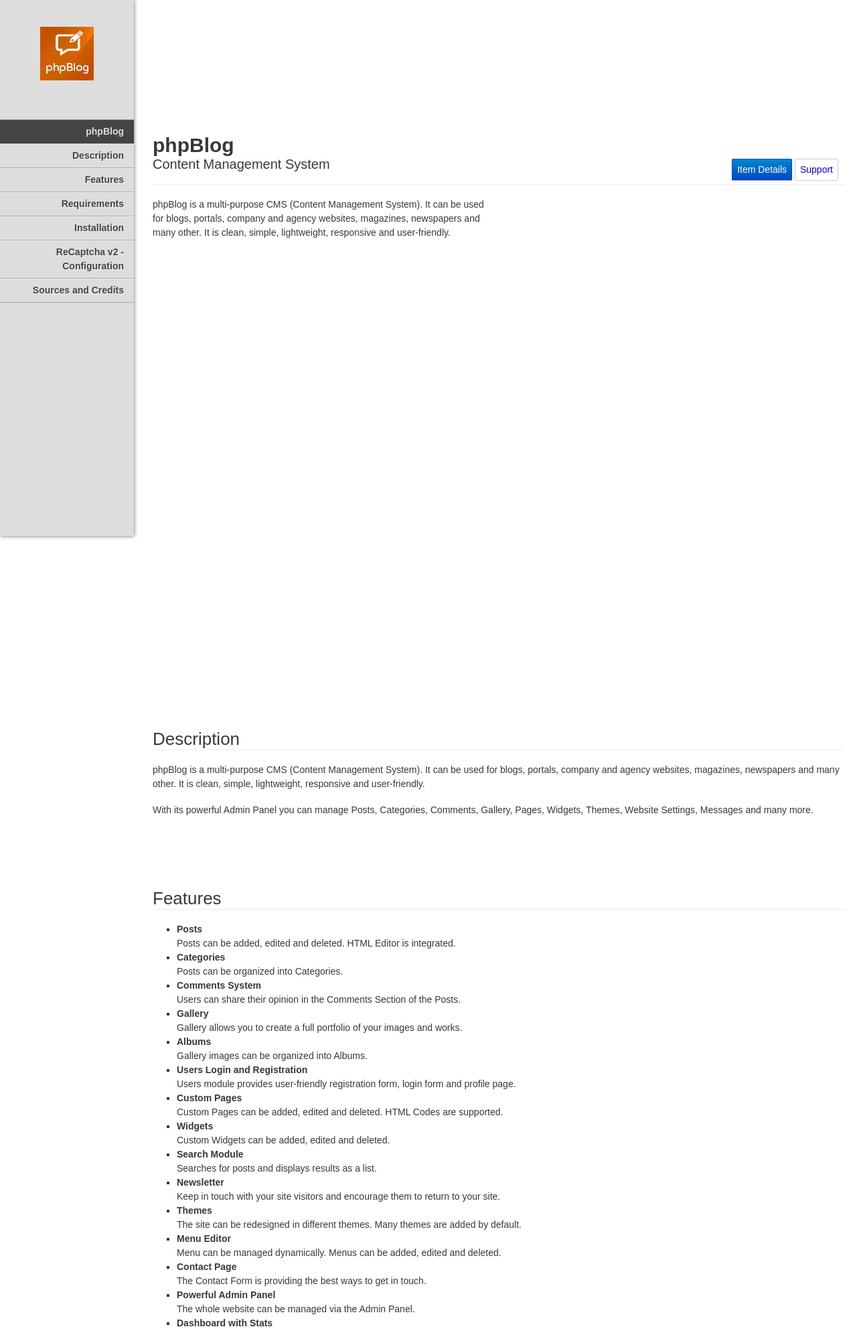
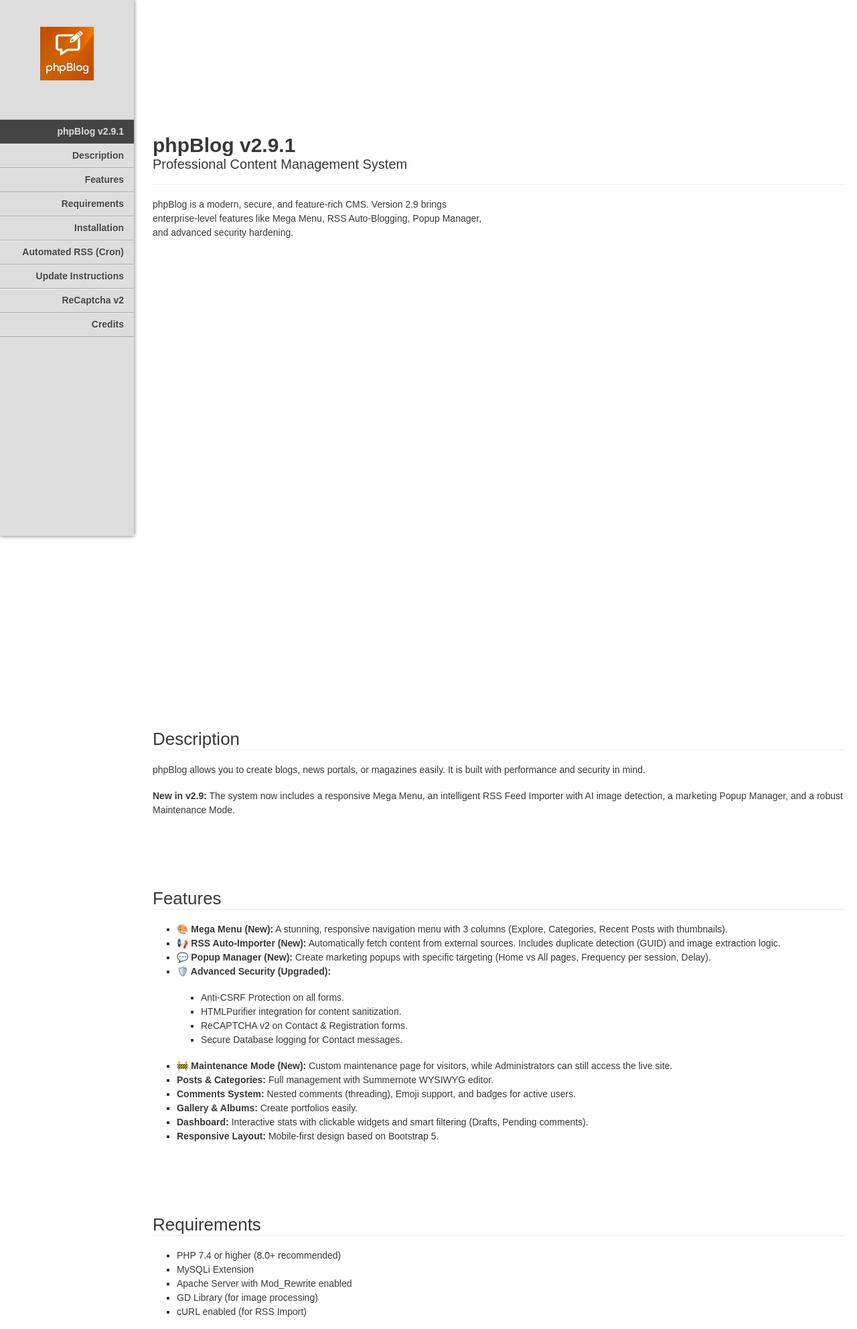
Before and after one commit to ZelTroN-2k3/phpBlog_2.8.1_fixed, a PHP site: page /Documentation/index.html in a window 1280 px wide. Shown: the top 1984 px of the page at 67% size. Run offline with PHP 8.4, Linux system fonts and the light colour scheme.

Commit message:
Add files via upload

```diff
--- a/Documentation/index.html
+++ b/Documentation/index.html
@@ -1,14 +1,8 @@
 <!doctype html>
-<!--[if IE 6 ]><html lang="en-us" class="ie6"> <![endif]-->
-<!--[if IE 7 ]><html lang="en-us" class="ie7"> <![endif]-->
-<!--[if IE 8 ]><html lang="en-us" class="ie8"> <![endif]-->
-<!--[if (gt IE 7)|!(IE)]><!-->
 <html lang="en-us">
-<!--<![endif]-->
-
 <head>
     <meta charset="utf-8">
-    <title>phpBlog – Content Management System</title>
+    <title>phpBlog v2.9.1 – Professional CMS Documentation</title>
 
     <link rel="stylesheet" href="assets/css/style.css" media="all">
     <style>
@@ -98,6 +92,23 @@
             color: #DDDDDD;
             border-top: 1px solid #444444;
         }
+
+        code {
+            background: #f4f4f4;
+            border: 1px solid #ddd;
+            border-left: 3px solid #0088CC;
+            color: #666;
+            page-break-inside: avoid;
+            font-family: monospace;
+            font-size: 15px;
+            line-height: 1.6;
+            margin-bottom: 1.6em;
+            max-width: 100%;
+            overflow: auto;
+            padding: 1em 1.5em;
+            display: block;
+            word-wrap: break-word;
+        }
     </style>
 </head>
 
@@ -105,27 +116,25 @@
     <div id="documenter_sidebar">
         <a href="#documenter_cover" id="documenter_logo"></a>
         <ul id="documenter_nav">
-            <li><a class="current" href="#documenter_cover">phpBlog</a></li>
+            <li><a class="current" href="#documenter_cover">phpBlog v2.9.1</a></li>
 
             <li><a href="#description" title="Description">Description</a></li>
             <li><a href="#features" title="Features">Features</a></li>
             <li><a href="#requirements" title="Requirements">Requirements</a></li>
             <li><a href="#installation" title="Installation">Installation</a></li>
-            <li><a href="#recaptcha" title="ReCaptcha v2">ReCaptcha v2 - Configuration</a></li>
-			<li><a href="#sources_and_credits" title="Sources and Credits">Sources and Credits</a></li>
+            <li><a href="#rss_cron" title="Automated RSS">Automated RSS (Cron)</a></li>
+            <li><a href="#updates" title="Update Instructions">Update Instructions</a></li>
+            <li><a href="#recaptcha" title="ReCaptcha v2">ReCaptcha v2</a></li>
+			<li><a href="#credits" title="Credits">Credits</a></li>
 
         </ul>
     </div>
     <div id="documenter_content">
         <section id="documenter_cover">
-            <h1>phpBlog</h1>
-            <h2>Content Management System</h2>
-            <div id="documenter_buttons">
-                <a href="https://codecanyon.net/item/phpblog-powerful-blog-cms/5979801?ref=Antonov_WEB" target="_blank" class="btn btn-primary btn-large">Item Details</a>
-				<a href="https://codecanyon.net/item/phpblog-powerful-blog-cms/5979801/support/contact?ref=Antonov_WEB" target="_blank" class="btn btn-large">Support</a>
-            </div>
+            <h1>phpBlog v2.9.1</h1>
+            <h2>Professional Content Management System</h2>
             <hr>
-            <p>phpBlog is a multi-purpose CMS (Content Management System). It can be used for blogs, portals, company and agency websites, magazines, newspapers and many other. It is clean, simple, lightweight, responsive and user-friendly.</p>
+            <p>phpBlog is a modern, secure, and feature-rich CMS. Version 2.9 brings enterprise-level features like Mega Menu, RSS Auto-Blogging, Popup Manager, and advanced security hardening.</p>
 		</section>
 
         <section id="description">
@@ -133,9 +142,9 @@
                 <h3>Description</h3>
                 <hr class="notop">
             </div>
-            <p>phpBlog is a multi-purpose CMS (Content Management System). It can be used for blogs, portals, company and agency websites, magazines, newspapers and many other. It is clean, simple, lightweight, responsive and user-friendly.</p>
+            <p>phpBlog allows you to create blogs, news portals, or magazines easily. It is built with performance and security in mind.</p>
 
-            <p>With its powerful Admin Panel you can manage Posts, Categories, Comments, Gallery, Pages, Widgets, Themes, Website Settings, Messages and many more.</p>
+            <p><strong>New in v2.9:</strong> The system now includes a responsive Mega Menu, an intelligent RSS Feed Importer with AI image detection, a marketing Popup Manager, and a robust Maintenance Mode.</p>
         </section>
 
         <section id="features">
@@ -144,53 +153,24 @@
                 <hr class="notop">
             </div>
             <ul>
-<li><strong>Posts</strong><br />
-Posts can be added, edited and deleted. HTML Editor is integrated.</li>
-<li><strong>Categories</strong><br />
-Posts can be organized into Categories.</li>
-<li><strong>Comments System</strong><br />
-Users can share their opinion in the Comments Section of the Posts.</li>
-<li><strong>Gallery</strong><br />
-Gallery allows you to create a full portfolio of your images and works.</li>
-<li><strong>Albums</strong><br />
-Gallery images can be organized into Albums.</li>
-<li><strong>Users Login and Registration</strong><br />
-Users module provides user-friendly registration form, login form and profile page.</li>
-<li><strong>Custom Pages</strong><br />
-Custom Pages can be added, edited and deleted. HTML Codes are supported.</li>
-<li><strong>Widgets</strong><br />
-Custom Widgets can be added, edited and deleted.</li>
-<li><strong>Search Module</strong><br />
-Searches for posts and displays results as a list.</li>
-<li><strong>Newsletter</strong><br />
-Keep in touch with your site visitors and encourage them to return to your site.</li>
-<li><strong>Themes</strong><br />
-The site can be redesigned in different themes. Many themes are added by default.</li>
-<li><strong>Menu Editor</strong><br />
-Menu can be managed dynamically. Menus can be added, edited and deleted.</li>
-<li><strong>Contact Page</strong><br />
-The Contact Form is providing the best ways to get in touch.</li>
-<li><strong>Powerful Admin Panel</strong><br />
-The whole website can be managed via the Admin Panel.</li>
-<li><strong>Dashboard with Stats</strong><br />
-On the Dashboard you can check the Statistics.</li>
-<li><strong>File Manager</strong><br />
-File Manager allows you to upload, view and delete files.</li>
-<li><strong>RSS Feed</strong><br />
-Web feed that allows users and applications to access updates to your website in a standardized, computer-readable format.</li>
-<li><strong>XML Sitemap</strong><br />
-Sitemap is XML file that lists your website’s pages, making sure search engines can find and crawl them.</li>
-<li><strong>Secure</strong><br />
-The script is integrated with special security functions borrowed from Project SECURITY to protect the whole site and its users.</li>
-<li><strong>Very Optimized</strong><br />
-The script is very lightweight and optimized.</li>
-<li><strong>Responsive Layout</strong><br />
-Looks good on many devices and screen resolutions.</li>
-<li><strong>Easy to setup</strong><br />
-The script is integrated with Installation Wizard that will help you to install the app.</li>
-</ul>
-<em>and many more...</em>
-
+                <li><strong>🎨 Mega Menu (New):</strong> A stunning, responsive navigation menu with 3 columns (Explore, Categories, Recent Posts with thumbnails).</li>
+                <li><strong>📢 RSS Auto-Importer (New):</strong> Automatically fetch content from external sources. Includes duplicate detection (GUID) and image extraction logic.</li>
+                <li><strong>💬 Popup Manager (New):</strong> Create marketing popups with specific targeting (Home vs All pages, Frequency per session, Delay).</li>
+                <li><strong>🛡️ Advanced Security (Upgraded):</strong>
+                    <ul>
+                        <li>Anti-CSRF Protection on all forms.</li>
+                        <li>HTMLPurifier integration for content sanitization.</li>
+                        <li>ReCAPTCHA v2 on Contact & Registration forms.</li>
+                        <li>Secure Database logging for Contact messages.</li>
+                    </ul>
+                </li>
+                <li><strong>🚧 Maintenance Mode (New):</strong> Custom maintenance page for visitors, while Administrators can still access the live site.</li>
+                <li><strong>Posts & Categories:</strong> Full management with Summernote WYSIWYG editor.</li>
+                <li><strong>Comments System:</strong> Nested comments (threading), Emoji support, and badges for active users.</li>
+                <li><strong>Gallery & Albums:</strong> Create portfolios easily.</li>
+                <li><strong>Dashboard:</strong> Interactive stats with clickable widgets and smart filtering (Drafts, Pending comments).</li>
+                <li><strong>Responsive Layout:</strong> Mobile-first design based on Bootstrap 5.</li>
+            </ul>
         </section>
 
         <section id="requirements">
@@ -199,9 +179,11 @@
                 <hr class="notop">
             </div>
             <ul>
-                <li>PHP</li>
-                <li>MySQLi</li>
-				<li>Apache Mod_Rewrite</li>
+                <li>PHP 7.4 or higher (8.0+ recommended)</li>
+                <li>MySQLi Extension</li>
+				<li>Apache Server with Mod_Rewrite enabled</li>
+                <li>GD Library (for image processing)</li>
+                <li>cURL enabled (for RSS Import)</li>
             </ul>
         </section>
 
@@ -211,70 +193,79 @@
                 <hr class="notop">
             </div>
             <ol>
-                <li>Upload the files from the &quot;Source&quot; folder of the script on your host</li>
-                <li>Create a MySQL database (Your hosting provider can assist)</li>
-                <li>Visit your website where you uploaded the files (For example: yourwebsite.com/)</li>
-                <li>The Installation Wizard will open automatically, just follow the steps</li>
-				<li>Add ReCaptcha v2 keys on the Settings page of the Admin Panel.</li>
-            </ol><br />
+                <li>Upload all files to your server.</li>
+                <li>Create a new MySQL database.</li>
+                <li>Visit your website URL (e.g., <code>yourwebsite.com/install/</code>).</li>
+                <li>Follow the installation wizard steps:
+                    <ul>
+                        <li><strong>Database Info:</strong> Enter your DB credentials.</li>
+                        <li><strong>Settings:</strong> Set your <strong>Site Email</strong> (for notifications) and <strong>Admin Account</strong> details separately.</li>
+                    </ul>
+                </li>
+                <li><strong>Important:</strong> Once installed, delete the <code>/install/</code> folder from your server for security.</li>
+            </ol>
+        </section>
 
-            <p><b>Note:</b>
-				<i>If you are updating the script replace all files with the updated.
-				If problems appear delete the config.php file of phpBlog and follow the Installation Steps.
-				To backup your data export all phpBlog related database tables.</i>
+        <section id="rss_cron">
+            <div class="page-header">
+                <h3>Automated RSS Import (Cron Job)</h3>
+                <hr class="notop">
+            </div>
+            <p>To fetch RSS feeds automatically without clicking the "Import" button manually, you can set up a Cron Job on your server (cPanel/Plesk).</p>
 
-			<p><b>Update instructions for v1.5 =></b> Run these SQL queries in PHPMyAdmin:<br /></p>
+            <h4>1. Security Key</h4>
+            <p>Open <code>admin/run_rss_import.php</code> and find the following line:</p>
+            <code>define('RSS_CRON_SECRET_KEY', '#7dWrR!W@29LxG22wW^b');</code>
+            <p>You can change this key to a custom secret string for better security.</p>
+
+            <h4>2. Cron Command</h4>
+            <p>Set up a cron job to run once every hour (or as preferred) using the following command:</p>
+            <code>wget -q -O - "https://YOUR-SITE.COM/admin/run_rss_import.php?key=YOUR_SECRET_KEY" >/dev/null 2>&1</code>
+            <p><em>Replace <strong>YOUR-SITE.COM</strong> and <strong>YOUR_SECRET_KEY</strong> with your actual data.</em></p>
+        </section>
+
+        <section id="updates">
+            <div class="page-header">
+                <h3>Update Instructions</h3>
+                <hr class="notop">
+            </div>
+
+            <p><b>Update to v2.9.1 (Mega Menu & Modules) =></b> Run these SQL queries in PHPMyAdmin:</p>
             <code>
-            ALTER TABLE `posts` ADD `author_id` INT(11) NOT NULL DEFAULT '1' AFTER `content`;
-            <br />
-            ALTER TABLE `posts` ADD `featured` VARCHAR(3) NOT NULL DEFAULT 'No' AFTER `active`;
-            <br />
-            ALTER TABLE `settings` ADD `date_format` VARCHAR(50) NOT NULL DEFAULT 'd.m.Y' AFTER `gcaptcha_secretkey`, ADD `background_image` VARCHAR(255) NOT NULL AFTER `date_format`, ADD `rtl` VARCHAR(3) NOT NULL DEFAULT 'No' AFTER `youtube`;
-			</code>
-
-
-			<p><b>Update instructions for v1.6 =></b> Run these SQL queries in PHPMyAdmin:<br /></p>
-			<code>
-			ALTER TABLE `widgets` ADD `position` VARCHAR(10) NOT NULL DEFAULT 'Sidebar' AFTER `content`;
-			<br />
-			ALTER TABLE `settings` ADD `head_customcode` text CHARACTER SET utf8 COLLATE utf8_unicode_ci DEFAULT NULL AFTER `gcaptcha_secretkey`;
-			</code>
-
-			<p><b>Update instructions for v1.8 =></b> Run these SQL queries in PHPMyAdmin:<br /></p>
-			<code>
-			ALTER TABLE `gallery` ADD `album_id` INT(11) NOT NULL DEFAULT 1 AFTER `id`;
-			<br />
-			CREATE TABLE `albums` ( `id` INT NOT NULL , `title` VARCHAR(255) CHARACTER SET utf8mb4 COLLATE utf8mb4_unicode_ci NOT NULL ) ENGINE = InnoDB CHARSET=utf8mb4 COLLATE utf8mb4_unicode_ci;
-			<br />
-			INSERT INTO `albums` (`id`, `title`) VALUES (1, 'General');
-			<br />
-			ALTER TABLE `albums`
-			ADD PRIMARY KEY (`id`);
-			<br />
-			ALTER TABLE `albums`
-			MODIFY `id` int(11) NOT NULL AUTO_INCREMENT, AUTO_INCREMENT=2;
-			ALTER TABLE `settings` ADD `linkedin` VARCHAR(255) CHARACTER SET utf8mb4 COLLATE utf8mb4_unicode_ci DEFAULT NULL AFTER `youtube`;
-			<br />
-			ALTER TABLE `settings` ADD `latestposts_bar` VARCHAR(8) CHARACTER SET utf8mb4 COLLATE utf8mb4_unicode_ci NOT NULL DEFAULT 'Enabled' AFTER `date_format`;
-			<br />
-			</code>
-
-			<p><b>Update instructions for v2.2 =></b> Run these SQL queries in PHPMyAdmin:<br /></p>
-			<code>
-			ALTER TABLE `comments` CHANGE `comment` `comment` VARCHAR(1000) CHARACTER SET utf8mb4 COLLATE utf8mb4_unicode_ci NOT NULL;
-			<br />
-			ALTER TABLE `posts` ADD `slug` VARCHAR(255) NOT NULL AFTER `title`;
-			<br />
-			ALTER TABLE `categories` ADD `slug` VARCHAR(255) NOT NULL AFTER `category`;
-			<br />
-			ALTER TABLE `pages` ADD `slug` VARCHAR(255) NOT NULL AFTER `title`;
-			</code><br />
-
-			Execute the upgrade PHP file by visiting: <a>http://<b>yoursite.com</b>/install/upgrade-v2.2.php</a>.
-			&nbsp;&nbsp;&nbsp;[Replace "yoursite.com"]
-			<br />Go to the Admin Panel of phpBlog, open page Menu and update all entries that contain <b>page?name=< number(s) ></b> to <b>page?name=< page_slug ></b>. <i>(Page slugs can be found via PHPMyAdmin, table "pages", column "slug")</i>.
-			<br />Go to the Admin Panel of phpBlog, open page Menu and update all records that contain <b>?id=</b> in column Path with <b>?name=</b> if there are such.
-
+            -- 1. Settings for Sticky Header & Maintenance Mode<br>
+            ALTER TABLE `settings` ADD `sticky_header` varchar(10) NOT NULL DEFAULT 'Off';<br>
+            ALTER TABLE `settings` ADD `maintenance_mode` varchar(10) NOT NULL DEFAULT 'Off';<br>
+            ALTER TABLE `settings` ADD `maintenance_title` varchar(255) NOT NULL DEFAULT 'Site Under Maintenance';<br>
+            ALTER TABLE `settings` ADD `maintenance_message` LONGTEXT NULL;<br>
+            <br>
+            -- 2. Table for RSS Imports<br>
+            CREATE TABLE `rss_imports` (<br>
+              `id` int(11) NOT NULL AUTO_INCREMENT,<br>
+              `feed_url` varchar(255) NOT NULL,<br>
+              `import_as_user_id` int(11) NOT NULL,<br>
+              `import_as_category_id` int(11) NOT NULL,<br>
+              `last_import_time` datetime DEFAULT NULL,<br>
+              `is_active` int(1) NOT NULL DEFAULT 1,<br>
+              PRIMARY KEY (`id`)<br>
+            );<br>
+            <br>
+            -- 3. Table for Popups<br>
+            CREATE TABLE `popups` (<br>
+              `id` int(11) NOT NULL AUTO_INCREMENT,<br>
+              `title` varchar(255) NOT NULL,<br>
+              `content` LONGTEXT NOT NULL,<br>
+              `active` varchar(3) NOT NULL DEFAULT 'No',<br>
+              `display_pages` varchar(255) NOT NULL DEFAULT 'home',<br>
+              `show_once_per_session` varchar(3) NOT NULL DEFAULT 'Yes',<br>
+              `delay_seconds` int(3) NOT NULL DEFAULT 2,<br>
+              `created_at` datetime NOT NULL DEFAULT current_timestamp(),<br>
+              PRIMARY KEY (`id`)<br>
+            );<br>
+            <br>
+            -- 4. Add GUID support for RSS deduplication<br>
+            ALTER TABLE `posts` ADD `imported_guid` varchar(255) DEFAULT NULL;<br>
+            ALTER TABLE `posts` ADD UNIQUE KEY `imported_guid_unique` (`imported_guid`);
+            </code>
         </section>
 
 		<section id="recaptcha">
@@ -282,30 +273,27 @@
                 <h3>ReCaptcha v2 - Configuration</h3>
                 <hr class="notop">
             </div>
-			<p>The Site Key and Secret Key can be generated on this page:
-			<a href="https://www.google.com/recaptcha/admin/create" target="_blank">https://www.google.com/recaptcha/admin/create</a></p>
-			<p>Choose reCAPTCHA v2 -> “I’m not a robot” Checkbox. Then fill the other details and submit the form.</p>
-
-			<br />
-			<p>Finally the needed Keys can be found on this page:</p>
-			<img src="assets/img/recaptcha.png" width="70%" />
-
+			<p>To protect your Contact and Registration forms, get your keys here:
+			<a href="https://www.google.com/recaptcha/admin/create" target="_blank">Google ReCaptcha Admin</a></p>
+			<p>Select <strong>reCAPTCHA v2</strong> -> <strong>"I’m not a robot" Checkbox</strong>.</p>
+            <p>Copy the <strong>Site Key</strong> and <strong>Secret Key</strong> into your Admin Panel > Settings.</p>
+			<img src="assets/img/recaptcha.png" width="70%" style="border:1px solid #ccc; border-radius:5px; margin-top:10px;" />
         </section>
 
-        <section id="sources_and_credits">
+        <section id="credits">
             <div class="page-header">
-                <h3>Sources and Credits</h3>
+                <h3>Credits</h3>
                 <hr class="notop">
             </div>
             <p>Used resources:</p>
             <ul>
-                <li>Font Awesome Icons -&nbsp;<a href="http://fontawesome.io" target="_blank">FontAwesome.io</a></li>
-                <li>Bootstrap Framework -&nbsp;<a href="https://getbootstrap.com" target="_blank">GetBootstrap.com</a></li>
-                <li>DataTables -&nbsp;<a href="https://datatables.net" target="_blank">DataTables.net</a></li>
-                <li>jQuery - <a href="https://jquery.com" target="_blank">jQuery.com</a></li>
-				<li>SummerNote - <a href="https://summernote.org/" target="_blank">SummerNote.org</a></li>
+                <li><strong>Bootstrap 5</strong> - Frontend Framework</li>
+                <li><strong>FontAwesome 5</strong> - Icons</li>
+                <li><strong>DataTables</strong> - Advanced Tables</li>
+                <li><strong>SummerNote</strong> - WYSIWYG Editor</li>
+                <li><strong>HTMLPurifier</strong> - Security Library</li>
+                <li><strong>SimplePie / RSS</strong> - Feeds Logic</li>
             </ul>
-
         </section>
 
     </div>
```
Also changed, not shown: install/done.php (+4 -3 lines), install/settings.php (+41 -46 lines).
